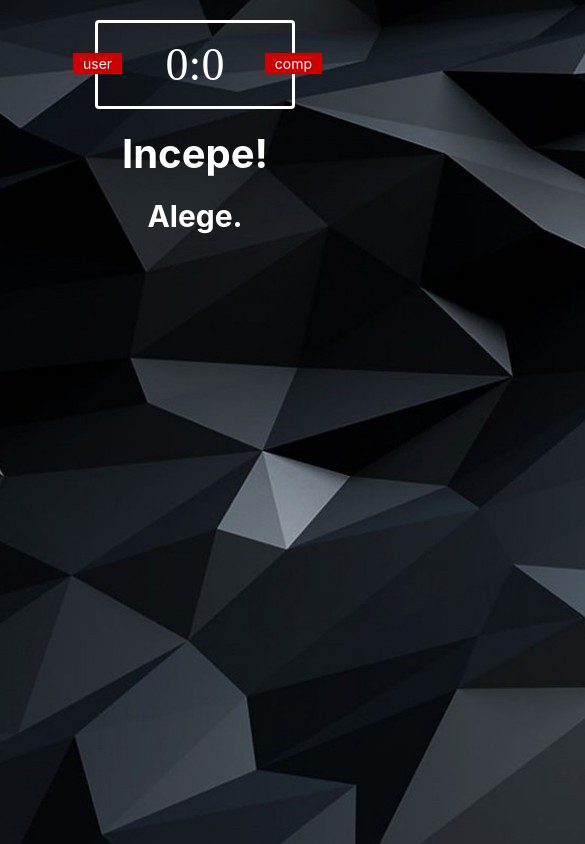
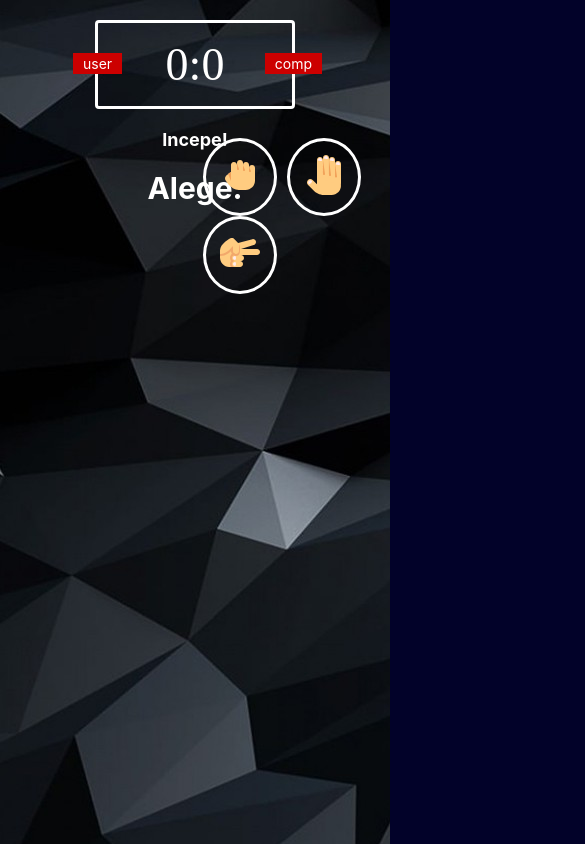
Before and after one commit to Stefan-Emanuel/rock-paper-scissors, a plain HTML site: page index.html in a window 390 px wide. Shown: the top 844 px of the page, 585 px wide, since content can reach past the window. Drawn offline with Linux system fonts and the light colour scheme.

Commit message:
descriptive commit message

```diff
--- a/index.html
+++ b/index.html
@@ -1,5 +1,6 @@
 <!DOCTYPE html>
 <head>
+    <meta name="viewport" content="width=device-width, initial-scale=1.0">
     <meta charset="utf-8">
     <link rel="stylesheet"  href="style.css">
     <title>Rock Paper Scissors</title>
--- a/style.css
+++ b/style.css
@@ -103,5 +103,78 @@ header{
 
 body{
     background-image: url(unnamed.jpg);
+    width: 100%;
 
 }
+
+
+
+
+@media(max-width:300px){
+    .result {
+        font-size: 14px;
+        color: white;
+    }
+    .choices{
+        position:absolute;
+        left: 50px;
+        bottom: 80px;
+        margin: 50px 0;
+
+    }
+    .choice{
+        display: inline-block;
+        transform: scale(0.1);
+        border: 3px solid white;
+        border-radius: 50%;
+        margin: 0px 0px;
+        padding: 10px;
+        transition: all 0.3s ease;
+    }
+}
+
+@media (max-width:500px) {
+    .choices{
+        position:absolute;
+        left: 80px;
+        bottom: 250px;
+        margin: 50px 0;
+
+    }
+    .choice{
+        display: inline-block;
+        transform: scale(1);
+        border: 3px solid white;
+        border-radius: 50%;
+        margin: 0px 2px;
+        padding: 10px;
+        transition: all 0.3s ease;
+    }
+    .result {
+        font-size: 20px;
+        color: white;
+    }
+}
+
+@media (max-width: 1000px) {
+    .choices{
+        position:absolute;
+        left: 200px;
+        bottom: 500px;
+        margin: 50px 0;
+
+    }
+    .choice{
+        display: inline-block;
+        transform: scale(1);
+        border: 3px solid white;
+        border-radius: 50%;
+        margin: 0px 3px;
+        padding: 10px;
+        transition: all 0.3s ease;
+    }
+    .result {
+        font-size: 18px;
+        color: white;
+    }
+}
```
